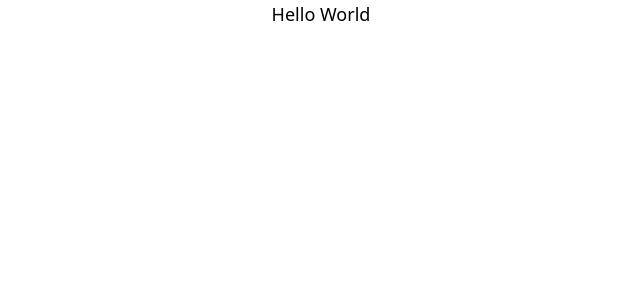
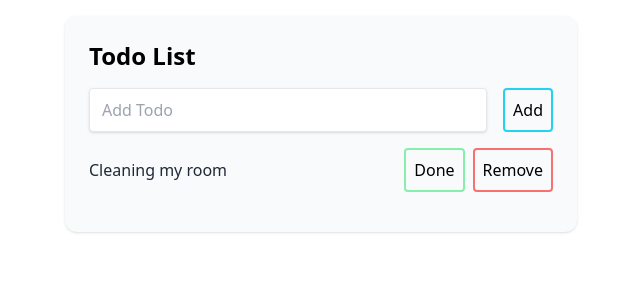
Before and after one commit to WidaSuryani/next-js-todo-app, a Next.js app: page / in a window 1280 px wide. Shown: the top 300 px of the page, without its empty margins (319-959 px from the left). Built offline with nearby package versions, Linux system fonts and the light colour scheme.

Commit message:
feat : create ui to do list

```diff
--- a/package.json
+++ b/package.json
@@ -16,12 +16,14 @@
     "zustand": "^4.0.0"
   },
   "devDependencies": {
+    "@tailwindcss/typography": "^0.5.4",
     "@types/node": "^18.6.2",
     "@types/react": "^18.0.15",
     "@types/react-dom": "^18.0.6",
     "autoprefixer": "^10.4.7",
     "eslint": "8.20.0",
     "eslint-config-next": "12.2.3",
+    "install": "^0.13.0",
     "postcss": "^8.4.14",
     "tailwindcss": "^3.1.6",
     "typescript": "^4.7.4"
--- a/pages/index.tsx
+++ b/pages/index.tsx
@@ -1,9 +1,10 @@
 import React from "react"
+import TodoList from "./to-do-list"
 
 const Home = () => {
    return (
-   <div className="text-lg text-center">
-      Hello World
+   <div className="min-h-screen">
+     <TodoList />
    </div>
    )
 }
--- /dev/null
+++ b/pages/to-do-list.tsx
@@ -0,0 +1,24 @@
+import React from "react";
+
+const TodoList = () => {
+    return (
+        <div className="w-full flex items-center justify-center">
+            <div className="bg-slate-50 rounded-xl shadow p-6 m-4 w-full lg:w-3/4 lg:max-w-lg">
+                <div className="mb-4">
+                    <h1 className="text-grey-darkest text-2xl font-bold">Todo List</h1>
+                    <div className="flex mt-4">
+                        <input className="shadow border rounded w-full py-2 px-3 mr-4" placeholder="Add Todo" type="text" id="new-todo" />
+                        <button className="flex-no-shrink p-2 border-2 rounded border-cyan-400 hover:bg-cyan-400 hover:text-white">Add</button>
+                    </div>
+                </div>
+                <div className="flex mb-4 items-center">
+                    <p className="w-full text-gray-800">Cleaning my room</p>
+                    <button className="flex-no-shrink p-2 mr-2 border-2 rounded border-green-300 hover:bg-green-300 hover:text-white">Done</button>
+                    <button className="flex-no-shrink p-2 border-2 rounded border-red-400 hover:bg-red-400 hover:text-white">Remove</button>
+                </div>
+            </div>
+        </div>
+    )
+}
+
+export default TodoList
--- a/tailwind.config.js
+++ b/tailwind.config.js
@@ -7,5 +7,7 @@ module.exports = {
   theme: {
     extend: {},
   },
-  plugins: [],
+  plugins: [
+    require('@tailwindcss/typography'),
+  ],
 }
```
Also changed, not shown: tsconfig.json (+11 -2 lines), 1 other file (tests, documents, lock files or other folders).
